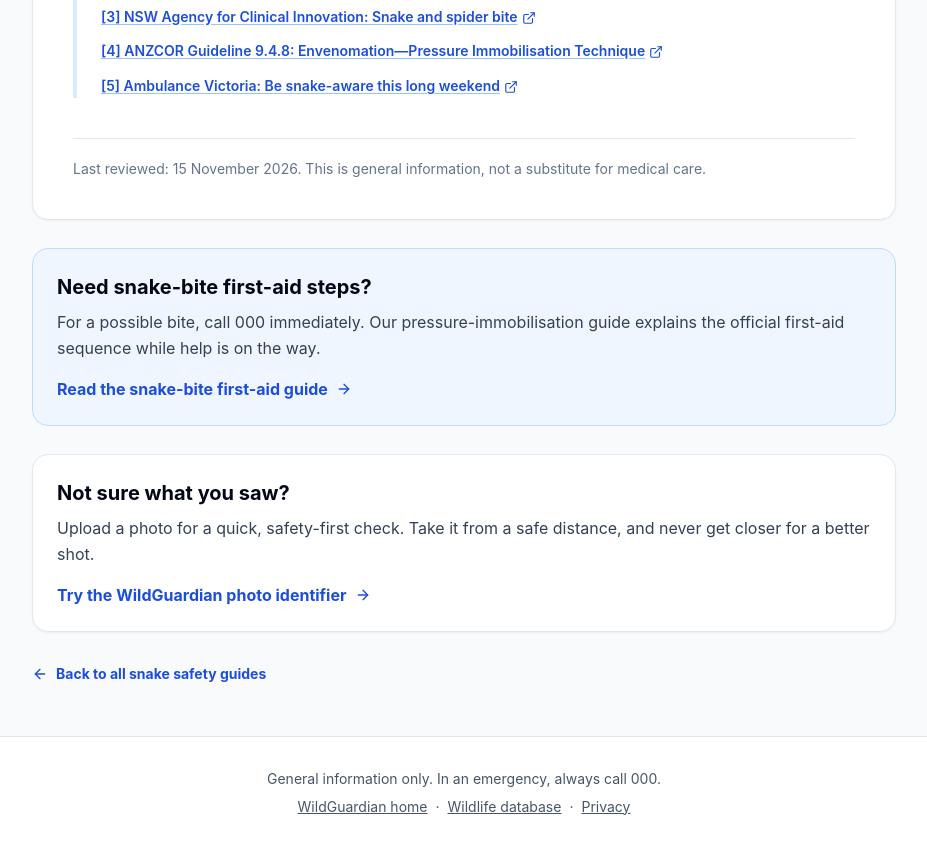
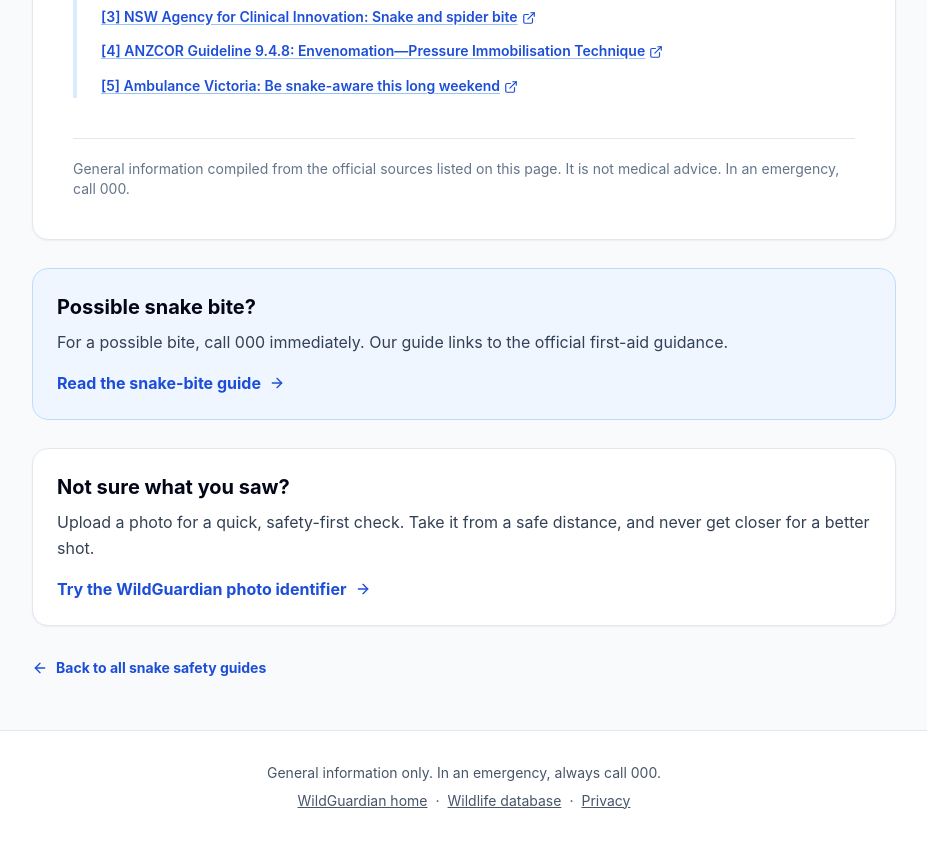
Before and after one commit to hskca1428-creator/wildguardian, a Next.js app: page /guides/snake-bite-first-aid-pressure-immobilisation-technique in a window 1280 px wide. Shown: the part 2460-3309 px from the top of the page, without its empty margins (176-1103 px from the left). Built offline with nearby package versions, Linux system fonts and the light colour scheme.

Commit message:
Update snake safety guide content and links

```diff
--- a/pages/guides/[slug].js
+++ b/pages/guides/[slug].js
@@ -351,21 +351,20 @@ export default function GuidePage({ guide }) {
           </p>
           <GuideContent markdown={guide.content} />
           <div className="mt-10 border-t border-slate-200 pt-5 text-sm text-slate-500">
-            Last reviewed: {formatDate(guide.dateReviewed)}. This is general information, not a substitute for medical care.
+            General information compiled from the official sources listed on this page. It is not medical advice. In an emergency, call 000.
           </div>
         </article>
 
         <aside className="mt-7 rounded-2xl border border-blue-200 bg-blue-50 p-6">
-          <h2 className="text-xl font-bold text-slate-950">Need snake-bite first-aid steps?</h2>
+          <h2 className="text-xl font-bold text-slate-950">Possible snake bite?</h2>
           <p className="mt-2 leading-relaxed text-slate-700">
-            For a possible bite, call 000 immediately. Our pressure-immobilisation guide explains the official first-aid
-            sequence while help is on the way.
+            For a possible bite, call 000 immediately. Our guide links to the official first-aid guidance.
           </p>
           <Link
             href="/guides/snake-bite-first-aid-pressure-immobilisation-technique"
             className="mt-4 inline-flex items-center gap-2 font-bold text-blue-700 hover:text-blue-950"
           >
-            Read the snake-bite first-aid guide <ArrowLeft className="h-4 w-4 rotate-180" aria-hidden="true" />
+            Read the snake-bite guide <ArrowLeft className="h-4 w-4 rotate-180" aria-hidden="true" />
           </Link>
         </aside>
 
```
